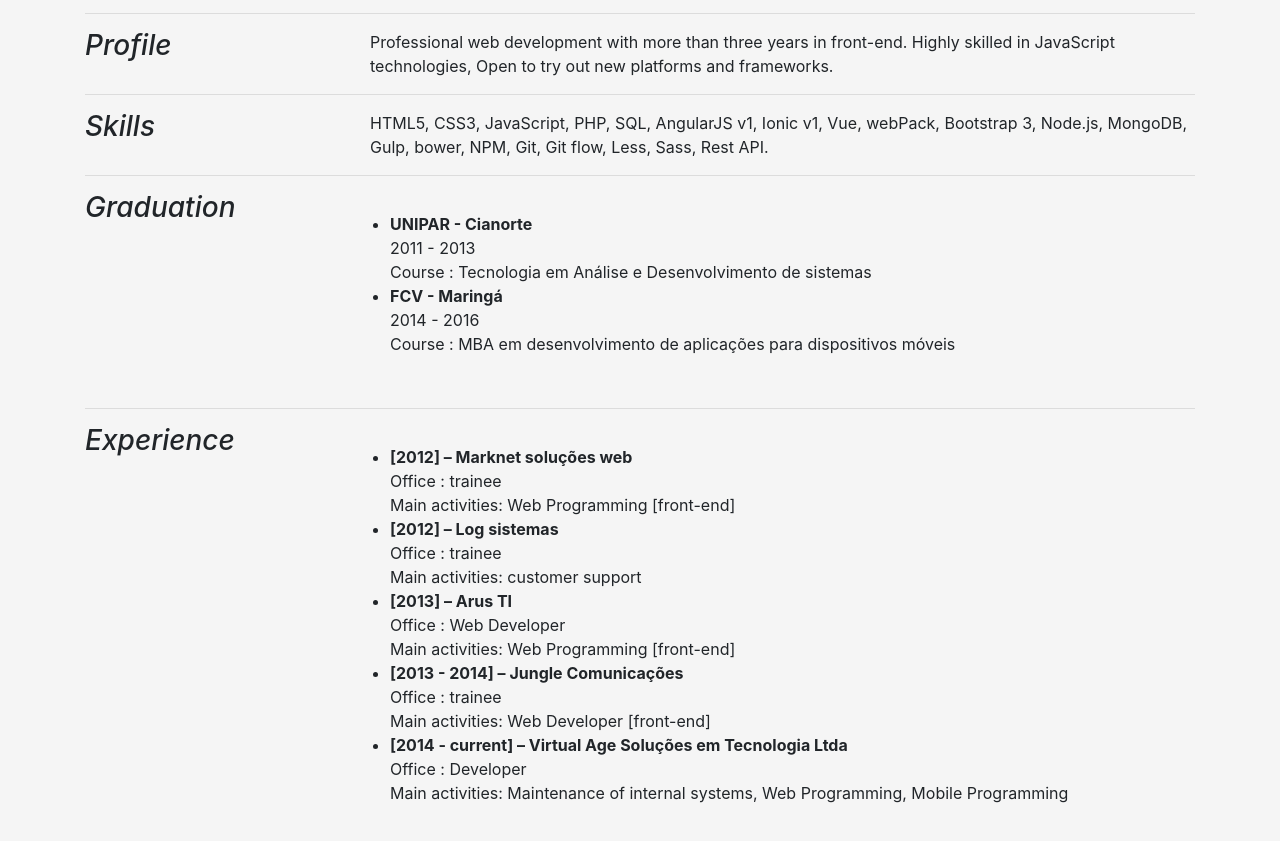
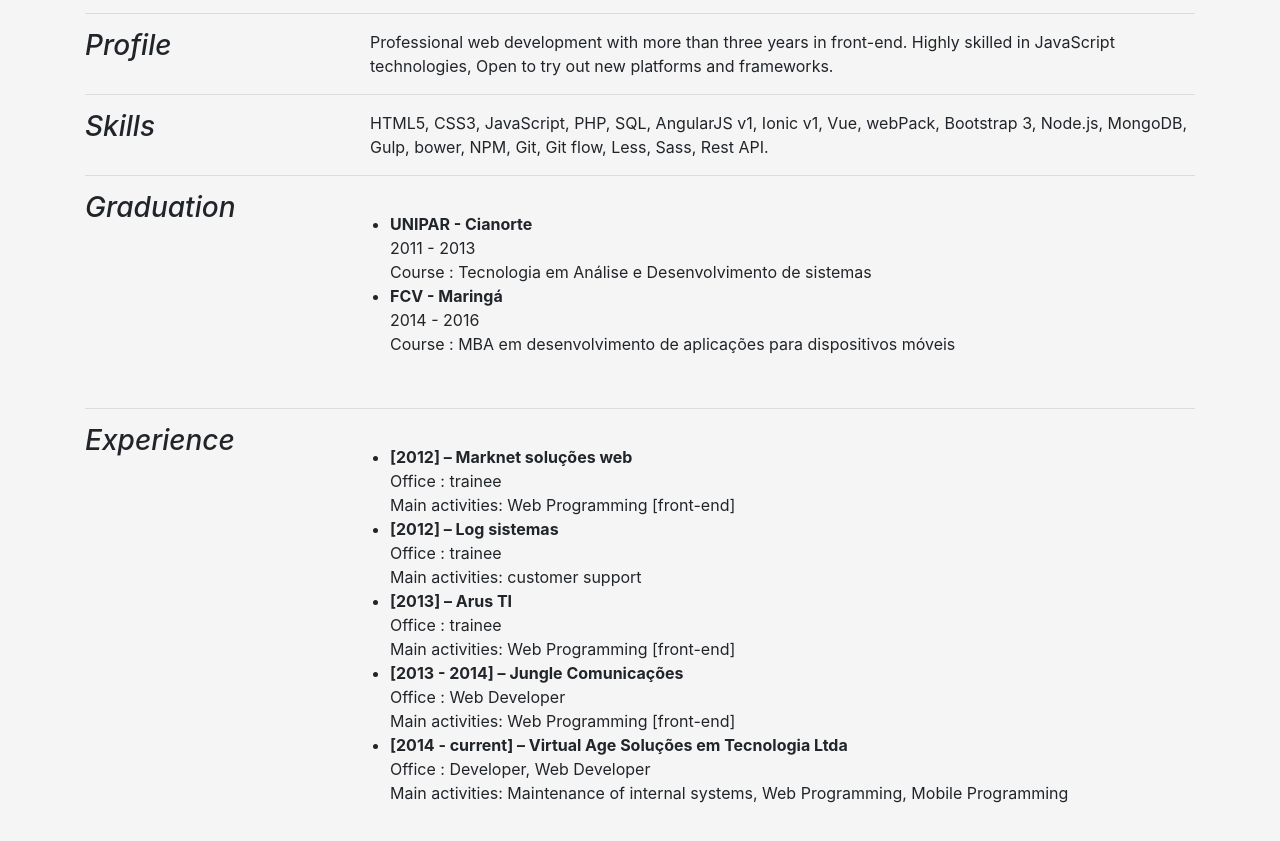
Before and after one commit to CristopherYusuke/cristopheryusuke.github.io, a website: page index.html in a window 1280 px wide. Shown: the part 114-955 px from the top of the page. Drawn offline with nearby package versions, Linux system fonts and the light colour scheme.

Commit message:
update occupation of my jobs

```diff
--- a/index.html
+++ b/index.html
@@ -79,24 +79,22 @@
 						</li>
 						<li>
 							<b>[2013] – Arus TI </b>
+							<p>Office : trainee</p>
+							<p>Main activities: Web Programming [front-end]</p>
+						</li>
+						<li>
+							<b>[2013 - 2014] – Jungle Comunicações	</b>
 							<p>Office : Web Developer</p>
 							<p>Main activities: Web Programming [front-end]</p>
 						</li>
 						<li>
-							<b>[2013 - 2014] – Jungle Comunicações	</b>
-							<p>Office : trainee</p>
-							<p>Main activities: Web Developer [front-end]</p>
-						</li>
-						<li>
 							<b>[2014 - current] –  Virtual Age Soluções em Tecnologia Ltda </b>
-							<p>Office : Developer</p>
+							<p>Office : Developer, Web Developer</p>
 							<p>Main activities: Maintenance of internal systems, Web Programming, Mobile Programming  </p>
 						</li>
 					</ul>
 				</div>
 			</div>
-
-
 		</div>
 		<script src="https://code.jquery.com/jquery-3.2.1.slim.min.js" integrity="sha384-KJ3o2DKtIkvYIK3UENzmM7KCkRr/rE9/Qpg6aAZGJwFDMVNA/GpGFF93hXpG5KkN" crossorigin="anonymous"></script>
 		<script src="https://cdnjs.cloudflare.com/ajax/libs/popper.js/1.11.0/umd/popper.min.js" integrity="sha384-b/U6ypiBEHpOf/4+1nzFpr53nxSS+GLCkfwBdFNTxtclqqenISfwAzpKaMNFNmj4" crossorigin="anonymous"></script>
```
